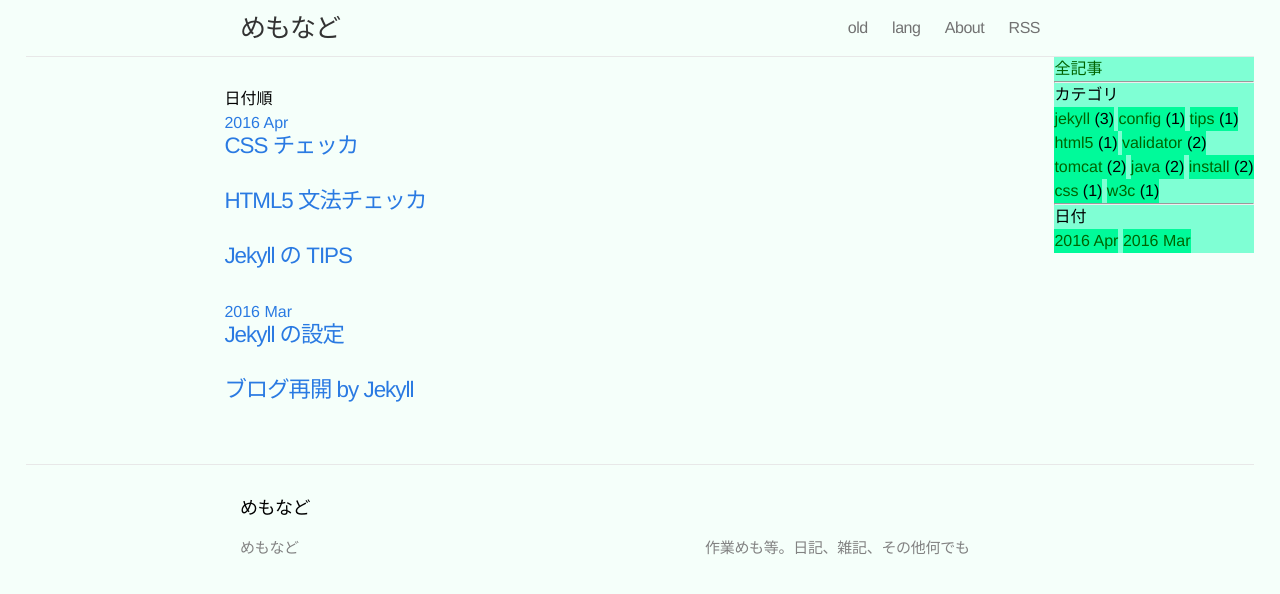
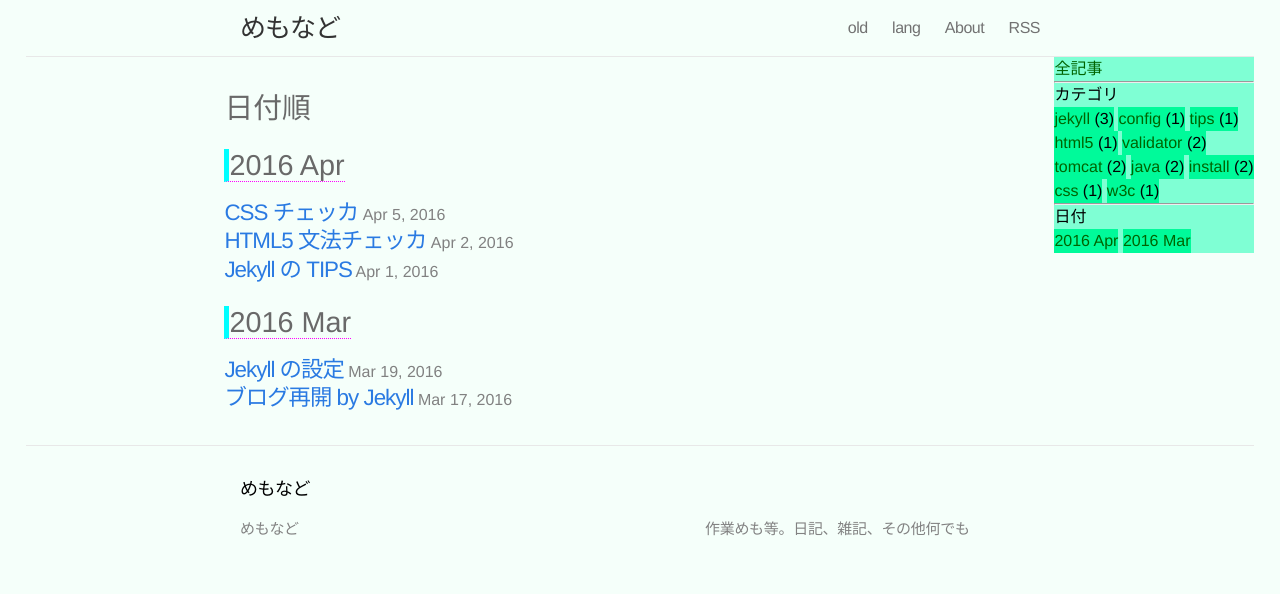
Before and after one commit to tayu/pages, a Jekyll site: the page built from main/date.html, in a window 1280 px wide. Shown: the top 594 px of the page. Built offline with Jekyll 4.4.1, drawn with Linux system fonts in a browser that asks for light colours.

Commit message:
2016-04-10

```diff
--- a/main/css/main.css
+++ b/main/css/main.css
@@ -219,19 +219,32 @@ a:visited { color: #205caa; }
   margin: 40px 0 20px;
 }
 
+.post-content h1 {
+    font-size: 180%;
+    border-bottom: medium solid Magenta;
+    border-left: solid 0.5em Aqua;
+    letter-spacing: -1.25px;
+}
+
 .post-content h2 {
-  font-size: 32px;
-  letter-spacing: -1.25px;
+    font-size: 160%;
+    border-bottom: thin solid Magenta;
+    border-left: solid 0.5em Aqua;
+    letter-spacing: -1.25px;
 }
 
 .post-content h3 {
-  font-size: 26px;
-  letter-spacing: -1px;
+    font-size: 140%;
+    border-bottom: thin dashed Magenta;
+    border-left: solid 0.3em Aqua;
+    letter-spacing: -1px;
 }
 
 .post-content h4 {
-  font-size: 20px;
-  letter-spacing: -1px;
+    font-size: 120%;
+    border-bottom: thin dotted Magenta;
+    border-left: solid 0.1em Aqua;
+    letter-spacing: -1px;
 }
 
 .post-content blockquote {
@@ -450,6 +463,35 @@ a:visited { color: #205caa; }
 }
 
 
+
+/* group */
+/* ----------------------------------------------------------*/
+.group-head h1 {
+    font-size: 180%;
+    color: DimGray;
+}
+
+.group-contents h1 a {
+    font-size: 100%;
+    color: DimGray;
+    border-bottom: thin dotted Magenta;
+    border-left: solid 0.2em Aqua;
+    line-height: 2.5;
+}
+.group-contents h1 a:hover {
+    text-decoration: none;
+}
+
+.group-contents ul {
+}
+.group-contents li {
+    list-style-type: none;
+    margin-bottom: 0.2em;
+}
+
+
+
+
 /* class: line-numbers */
 /* ----------------------------------------------------------*/
 .line-numbers {
--- a/main/date.html
+++ b/main/date.html
@@ -4,29 +4,35 @@ layout: default
 {% if rootpath == nil %}
 {% include path.liquid %}
 {% endif %}
-<div class="nohome">
+<div class="group-home">
+  <div class="group-head">
     <h1>日付順</h1>
 
-  <div class="date">
+    <div class="group-contents">
       {% assign ym = "" %}
       {% assign pym = "" %}
       {% assign ym_fmt = "%Y-%b" %}
 
-  <ul class="posts">
+      <ul>
 	{% for post in site.posts] %}
 	{% assign pym = post.date | date: ym_fmt %}
 	{% if ym != pym %}
-    {% assign ym = pym %}
-    <span class="date-date">
+      </ul>
       <h1><a id="{{ ym }}">{{ post.date | date: "%Y %b" }}</a></h1>
-    </span>
+      <ul class="posts">
 	{% endif %}
 	<li>
 	  <a class="post-link"
 	     href="{{ rootpath | append: post.url | prepend: site.baseurl }}">
 	    {{ post.title }}</a>
+	  <span class="post-date">
+	    {{ post.date | date: "%b %-d, %Y" }}</span>
 	</li>
+	{% if ym != pym %}
+	{% assign ym = pym %}
+	{% endif %}
 	{% endfor %}
       </ul>
     </div>
   </div>
+</div>
--- a/main/lang/feed.xml
+++ b/main/lang/feed.xml
@@ -5,8 +5,8 @@
     <description>プログラミング言語の超入門。または自分の学習の足跡として</description>
     <link>./</link>
     <atom:link href="./feed.xml" rel="self" type="application/rss+xml" />
-    <pubDate>Sun, 10 Apr 2016 07:21:06 +0900</pubDate>
-    <lastBuildDate>Sun, 10 Apr 2016 07:21:06 +0900</lastBuildDate>
+    <pubDate>Sun, 10 Apr 2016 18:39:29 +0900</pubDate>
+    <lastBuildDate>Sun, 10 Apr 2016 18:39:29 +0900</lastBuildDate>
     <generator>Jekyll v2.2.0</generator>
 
       <item>
```
Also changed, not shown: main/_posts/2016-03-19-jekyll-config.md (+2 -2 lines), main/_posts/2016-04-01-jekyll-tips.md (+1 -1 lines), main/_posts/2016-04-05-css-validator.md (+12 -12 lines), main/categories.html (+4 -4 lines). Lines whose indentation alone changed are shown as unchanged.
